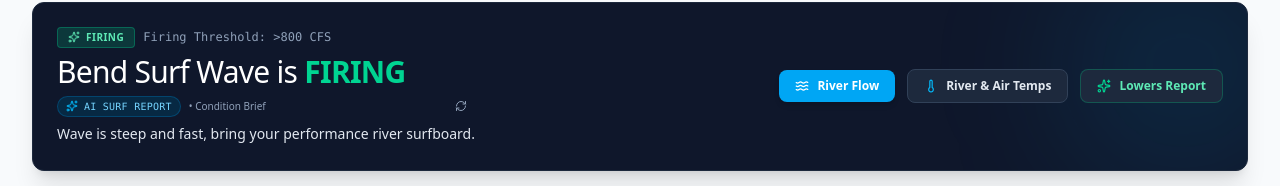
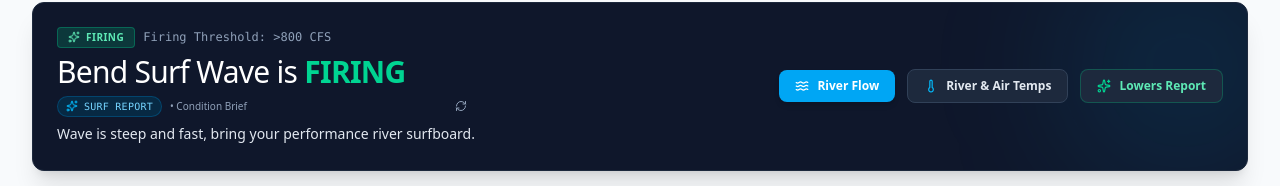
Before and after one commit to nick4rivers/bend-surf-wave, a React (Vite) app: page / in a window 1280 px wide. Shown: the part 259-445 px from the top of the page. Built offline with nearby package versions, Linux system fonts and the light colour scheme; no server answers.

Commit message:
docs: remove AI branding from surf report
Refactor descriptions and UI labels to remove specific references to AI, rebranding the feature as a standard Surf Report.

```diff
--- a/index.html
+++ b/index.html
@@ -4,7 +4,7 @@
     <meta charset="UTF-8" />
     <meta name="viewport" content="width=device-width, initial-scale=1.0" />
     <title>Bend Surf Report | Real-Time Deschutes River Flow & Wave Conditions</title>
-    <meta name="description" content="Live river flow (CFS), water temperature, weather, and AI surf report for the Bend Whitewater Park surf wave in Bend, Oregon." />
+    <meta name="description" content="Live river flow (CFS), water temperature, weather, and surf report for the Bend Whitewater Park surf wave in Bend, Oregon." />
     <link rel="canonical" href="https://www.bendsurfreport.com" />
     <meta property="og:title" content="Bend Surf Report | Real-Time Deschutes River Flow & Wave Conditions" />
     <meta property="og:description" content="Live river flow (CFS), water temperature, weather, and AI surf report for the Bend Whitewater Park surf wave in Bend, Oregon." />
--- a/metadata.json
+++ b/metadata.json
@@ -1,6 +1,6 @@
 {
   "name": "Bend Surf Wave",
-  "description": "Live river flow (CFS), water temperature, weather, and AI surf report for the Bend Whitewater Park surf wave in Bend, Oregon.",
+  "description": "Live river flow (CFS), water temperature, weather, and surf report for the Bend Whitewater Park surf wave in Bend, Oregon.",
   "requestFramePermissions": [],
   "majorCapabilities": ["MAJOR_CAPABILITY_SERVER_SIDE_GEMINI_API"]
 }
--- a/src/components/AiSurfReportText.tsx
+++ b/src/components/AiSurfReportText.tsx
@@ -98,7 +98,7 @@ export const AiSurfReportText: React.FC<AiSurfReportTextProps> = ({ data, unit }
           throw new Error("Empty report received");
         }
       } catch (err: any) {
-        console.warn("Failed to fetch AI surf report, using default brief:", err);
+        console.warn("Failed to fetch surf report, using default brief:", err);
         setError(err.message || "Failed to generate report");
         // Fallback to data.current.statusDescription if available
         setReportData({
@@ -141,7 +141,7 @@ export const AiSurfReportText: React.FC<AiSurfReportTextProps> = ({ data, unit }
       <div className="flex items-center gap-2 text-[11px] font-medium text-sky-400">
         <span className="inline-flex items-center gap-1.5 px-2 py-0.5 rounded-full bg-sky-950/80 border border-sky-800/60 text-sky-300 font-mono tracking-wide uppercase text-[10px]">
           <Sparkles className={`w-3 h-3 text-sky-400 ${loading ? "animate-spin" : ""}`} />
-          AI Surf Report
+          Surf Report
         </span>
 
         {reportData?.source && !loading && (
@@ -153,7 +153,7 @@ export const AiSurfReportText: React.FC<AiSurfReportTextProps> = ({ data, unit }
         <button
           onClick={() => fetchAiReport(true)}
           disabled={loading}
-          title="Regenerate AI surf report from current conditions"
+          title="Regenerate surf report from current conditions"
           className="ml-auto inline-flex items-center gap-1 text-[11px] text-slate-400 hover:text-white transition px-2 py-0.5 rounded hover:bg-slate-800 disabled:opacity-50"
         >
           <RefreshCw className={`w-3 h-3 ${loading ? "animate-spin text-sky-400" : ""}`} />
@@ -164,7 +164,7 @@ export const AiSurfReportText: React.FC<AiSurfReportTextProps> = ({ data, unit }
       {loading && !reportData?.report ? (
         <div className="flex items-center gap-2.5 py-1 text-slate-300 text-xs sm:text-sm animate-pulse">
           <div className="w-2 h-2 rounded-full bg-sky-400 animate-ping" />
-          <span>Generating Surfline AI surf report from live Deschutes flows & weather...</span>
+          <span>Generating surf report...</span>
         </div>
       ) : (
         <p className="text-slate-200 text-xs sm:text-sm max-w-2xl leading-relaxed font-normal">
```
